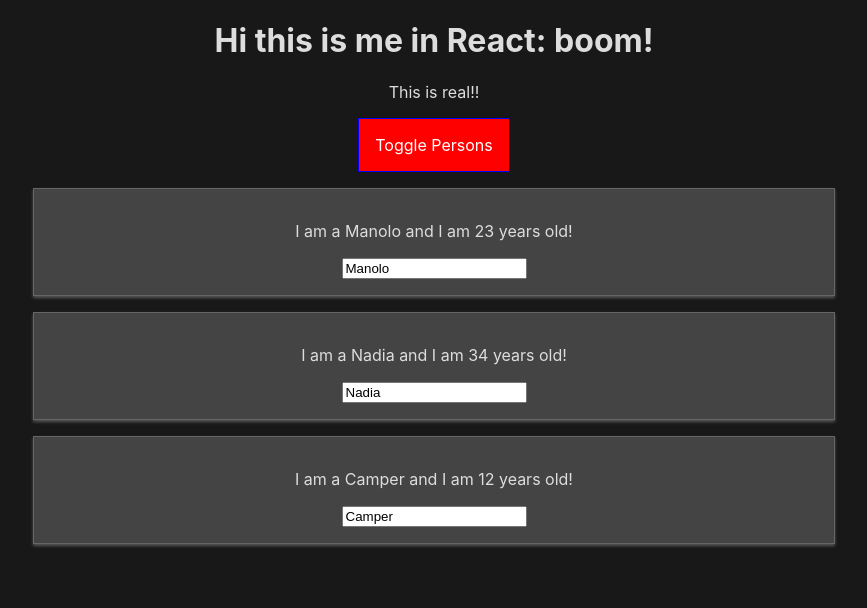
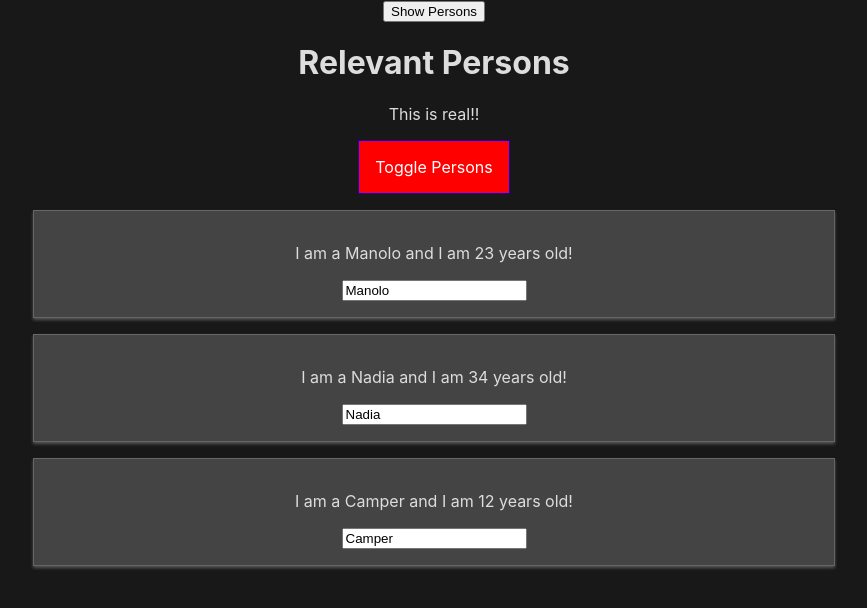
Before and after one commit to Frontnerd/React-complete-guide, a React app: page / in a window 1280 px wide. Both pictures are taken after a click on the button "Toggle Persons". Shown: the top 608 px of the page, without its empty margins (206-1073 px from the left). Built offline with nearby package versions, Linux system fonts and the light colour scheme.

Commit message:
Lifecycles and HOC

```diff
--- a/src/components/Cockpit/Cockpit.js
+++ b/src/components/Cockpit/Cockpit.js
@@ -1,13 +1,14 @@
 import React from 'react';
 import classes from './Cockpit.module.css';
+import Aux from '../../hoc/Aux';
 
 const cockpit = ( props ) => {
 
   const assignedClasses = [];
-  let btnClass = '';
+  let btnClass = classes.Button;
 
   if ( props.showpersons ) {
-    btnClass = classes.Red;
+    btnClass = [classes.Button,classes.Red].join(' ');
   }
 
   if ( props.persons.length <= 2 ) {
@@ -18,14 +19,14 @@ const cockpit = ( props ) => {
   }
 
   return (
-    <div className={classes.Cockpit}>
-      <h1>Hi this is me in React: boom!</h1>
+    <Aux>
+      <h1>{ props.appTitle }</h1>
       <p className={assignedClasses.join(' ')}>This is real!!</p>
       <button
         className={btnClass}
         onClick={props.clicked}>
           Toggle Persons</button>
-    </div>
+    </Aux>
   );
 
 };
--- a/src/components/Cockpit/Cockpit.module.css
+++ b/src/components/Cockpit/Cockpit.module.css
@@ -6,7 +6,7 @@
   font-weight: bold;
 }
 
-.Cockpit button {
+.Button {
   border: 1px solid blue;
   padding: 16px;
   background-color: green;
@@ -15,16 +15,16 @@
   cursor: pointer;
 }
 
-.Cockpit button:hover {
+.Button:hover {
   background-color: lightgreen;
   color: black;
 }
 
-.Cockpit button.Red {
+.Button.Red {
   background-color: red;
 }
 
-.Cockpit button.Red:hover {
+.Button.Red:hover {
   background-color: salmon;
   color: black;
 }
--- a/src/components/Persons/Person/Person.js
+++ b/src/components/Persons/Person/Person.js
@@ -1,20 +1,32 @@
-import React from 'react';
+import React, {Component} from 'react';
 import classes from './Person.module.css';
+import withClass from '../../../hoc/withClass';
+import Aux from '../../../hoc/Aux';
 
-// States changes are made in the App (which is a class component)
-// Props are the way to access data from outside
-// and shoult stay as simple as possible for usability reasons
-const person = ( props ) => {
-  return (
-    <div className={classes.Person}>
-      {/* you can`t acces event handles in this file
-          you have to use props instead (props.click) */}
-      <p onClick={props.click}>I am a {props.name} and I am {props.age} years old!</p>
-      <p>{props.children}</p>
-      { /* onChange represend a second way to bind */ }
-      <input type="text" onChange={props.changed} value={props.name}/>
-    </div>
-  )
+class Person extends Component {
+  // CONSTRUCTOR
+  constructor(props) {
+    super(props);
+    console.log("  1 person *********")
+  }
+  //
+  componentWillMount () {
+    console.log("  2 person componentWillMount");
+  }
+  //
+  componentDidMount () {
+    console.log("  4 person componentDidMount");
+  }
+  render () {
+    console.log("  3 person RENDER");
+    return (
+      <Aux>
+        <p onClick={this.props.click}>I am a {this.props.name} and I am {this.props.age} years old!</p>
+        <p>{this.props.children}</p>
+        <input type="text" onChange={this.props.changed} value={this.props.name}/>
+      </Aux>
+    )
+  }
 }
 
-export default person;
+export default withClass(Person, classes.Person);
--- a/src/components/Persons/Persons.js
+++ b/src/components/Persons/Persons.js
@@ -1,13 +1,54 @@
-import React from 'react';
+import React, {PureComponent} from 'react';
 import Person from './Person/Person';
 
-const persons = ( props ) => props.persons.map(( person, index ) => {
-    return <Person
-      click={() => props.clicked(index)}
-      name={person.name}
-      age={person.age}
-      key={person.id}
-      changed={( event ) => props.changed(event, person.id)} />;
-  });
+class Persons extends PureComponent {
+  // CONSTRUCTOR
+  constructor(props) {
+    super(props);
+    console.log("1 CONTRUCTOR PERSONS ======="+props)
+  }
 
-export default persons;
+  // MOUNT
+  componentWillMount () {
+    console.log("2 PERSONS ======= componentWillMount");
+  }
+  componentDidMount () {
+    console.log("4 PERSONS ======= componentDidMount");
+  }
+
+  // UPDATE
+  componentWillReceiveProps (nextProps) {
+    console.log("UPDATE PERSONS ====== componentWillReceiveProps", nextProps)
+  }
+  // shouldComponentUpdate (nextProps, nextState) {
+  //   console.log("SHOULD UPDATE PERSONS ====== shouldComponentUpdate", nextProps, nextState)
+  //   // this checks that there is a difference between persons
+  //   // and only RE-RENDER if the text is different
+  //   // if non changes no update [test: press Show Persons button twice after loading]
+  //   return nextProps.persons !== this.props.persons ||
+  //          nextProps.changed !== this.props.changed ||
+  //          nextProps.clicked !== this.props.clicked;
+  //   // you can decide if continue the UPDATE or not
+  //   // return true;
+  // }
+  conponentWillUpdate () {
+    console.log("WILL UPDATE PERSONS ====== conponentWillUpdate")
+  }
+  componentDidUpdate () {
+    console.log("DID UPDATE PERSONS ====== conponentDidUpdate")
+  }
+  // RENDER
+  render () {
+    console.log("3 PERSONS ======= inside render")
+    return this.props.persons.map(( person, index ) => {
+      return <Person
+        click={() => this.props.clicked(index)}
+        name={person.name}
+        age={person.age}
+        key={person.id}
+        changed={( event ) => this.props.changed(event, person.id)} />;
+    } );
+  }
+}
+
+export default Persons;
--- a/src/containers/App.js
+++ b/src/containers/App.js
@@ -1,29 +1,46 @@
-import React, { Component } from 'react';
+import React, { PureComponent } from 'react';
 import classes from './App.module.css';
 import Persons from '../components/Persons/Persons';
 import Cockpit from '../components/Cockpit/Cockpit';
+import Aux from '../hoc/Aux';
+import withClass from '../hoc/withClass';
 
-class App extends Component {
-
-  // STATE is only available in components that are extending React componets (App<Component<React)
-  // and not in functions components (Person)
-  // data resides here
-  state = {
+class App extends PureComponent {
+  constructor(props) {
+    super(props);
+    this.state = {
       persons: [
-      { id: "iyfr", name:"Manolo", age:"23" }, // this.state.persons[0].name
+        { id: "iyfr", name:"Manolo", age:"23" },
         { id: "r", name:"Nadia", age:"34" },
         { id: "ir", name:"Camper", age:"12" }
       ],
       otherState: 'different value here',
       showPersons: false
+    };
   }
 
-
-
-
+  // MOUNT lifecycle
+  componentWillMount() {
+    console.log("<< APP WILL MOUNT ====== componentWillMount")
+  }
+  componentDidMount() {
+    console.log("<< APP DID MOUNT ====== componentDidMount")
+  }
+  // UPDATE lifecycle
+  // shouldComponentUpdate (nextProps, nextState) {
+  //   console.log("<< APP SHOULD UPDATE ====== shouldComponentUpdate", nextProps, nextState)
+  //   // continue only if changes [test: click twice Show Person button after loading app]
+  //   return nextState.persons !== this.state.persons ||
+  //          nextState.showPersons !== this.state.showPersons;
+  // }
+  conponentWillUpdate () {
+    console.log("<< APP WILL UPDATE ====== conponentWillUpdate")
+  }
+  componentDidUpdate () {
+    console.log("<< APP DID UPDATE ====== conponentDidUpdate")
+  }
 
   // METHODS
-
   nameChangeHandler = ( event, id ) => {
     const personIndex = this.state.persons.findIndex(p => {
       return p.id === id;
@@ -53,7 +70,7 @@ class App extends Component {
     // which was updated by splicing one element?
     this.setState({persons: persons});
   }
-
+WithClass
   // conditional test handler
   togglePersonsHandler = () => {
     const doesShow = this.state.showPersons;
@@ -63,13 +80,8 @@ class App extends Component {
     this.setState({showPersons: !doesShow});
   }
 
-
-
-
-
   // render DOM
   render() {
-
     // using javascript for conditional DOM
     // before the return key
     let persons = null;
@@ -80,19 +92,19 @@ class App extends Component {
             changed={this.nameChangeHandler} />;
     }
 
-
-
     // DOM NOW!
     return (
-      <div className={classes.App}>
+      <Aux>
+        <button onClick={() => (this.setState({showPersons: true}))}>Show Persons</button>
         <Cockpit
+          appTitle={this.props.title}
           showpersons={this.state.showPersons}
           persons={this.state.persons}
           clicked={this.togglePersonsHandler} />
         {persons}
-      </div>
+      </Aux>
     );
   }
 }
 
-export default App;
+export default withClass(App, classes.App);
--- /dev/null
+++ b/src/hoc/Aux.js
@@ -0,0 +1,3 @@
+const aux = ( props ) => props.children;
+
+export default aux;
--- /dev/null
+++ b/src/hoc/withClass.js
@@ -0,0 +1,25 @@
+import React, { Component } from 'react';
+
+// const withClass = (WrapperComponent, className) => {
+//   // never change the Component in this place
+//   // use the ES6 Spread operator instead
+//   return (props) => (
+//     <div className={className}>
+//       <WrapperComponent {...props} />
+//     </div>
+//   )
+// }
+
+const withClass = ( WrapperComponent, className ) => {
+  return class extends Component {
+    render () {
+      return (
+        <div className={className}>
+        <WrapperComponent {...this.props} />
+        </div>
+      );
+    }
+  }
+}
+
+export default withClass;
--- a/src/index.js
+++ b/src/index.js
@@ -4,7 +4,7 @@ import './index.css';
 import App from './containers/App';
 import * as serviceWorker from './serviceWorker';
 
-ReactDOM.render(<App />, document.getElementById('root'));
+ReactDOM.render(<App title="Relevant Persons"/>, document.getElementById('root'));
 
 // If you want your app to work offline and load faster, you can change
 // unregister() to register() below. Note this comes with some pitfalls.
```
Also changed, not shown: src/hoc/OLDWithClass.js (added, +9 -0 lines). Lines whose indentation alone changed are shown as unchanged.
